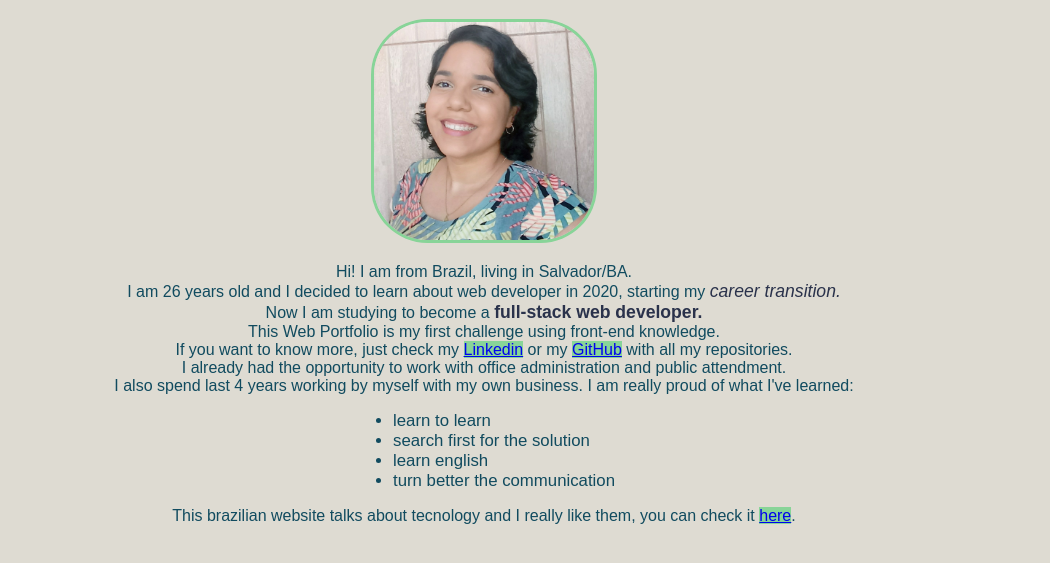
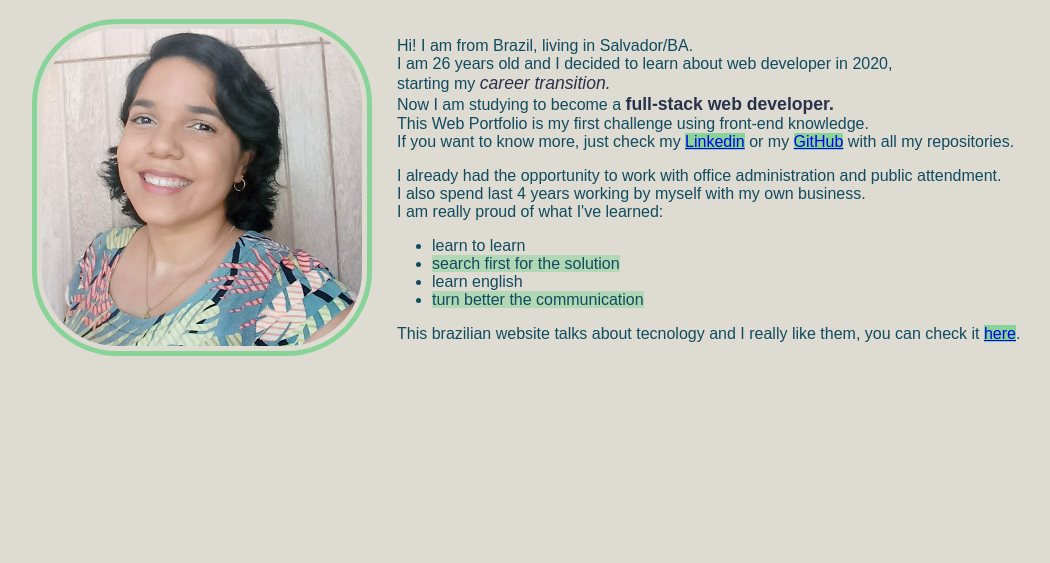
Before and after one commit to carolbezerra-dev/carolbezerra-dev.github.io, a plain HTML site: page index.html in a window 1280 px wide. Shown: the part 61-624 px from the top of the page, without its empty margins (156-1206 px from the left). Drawn offline with Linux system fonts and the light colour scheme.

Commit message:
Box Model

```diff
--- a/index.html
+++ b/index.html
@@ -4,59 +4,33 @@
     <meta charset="UTF-8">
     <meta name="viewport" content="width=device-width, initial-scale=1.0">
     <title>Carol Web Portfolio</title>
-    <style>
-        body {
-            background-color: #dedbd2;
-            text-align: center;
-            font-family: Arial, Helvetica, sans-serif;
-        }
-        h1 {
-            color: #2e2c2f;
-            text-decoration: underline #88d498;
-        }
-        p, ul {
-            color: #114b5f;
-        }
-        .enfase {
-            color: #2a324b;
-            font-size: 110%;
-        }
-        ul {
-            text-align: left;
-            font-size: 105%;
-            display: inline-block;
-            margin: 0 auto;
-        }
-        a[target="_blank"] {
-            background-color: #88d498;
-        }
-        img {
-            width: 220px;
-            border-radius: 25%;
-            border: #88d498 solid;
-        }
-    </style>
+    <link rel="stylesheet" href="style.css">
 </head>
 <body>
     <h1>Carol Bezerra</h1>
 
     <a href="20200815_141417-1.jpg"><img src="/20200815_141417-1.jpg" alt="foto de Carol"></a>
-
+    <div>
         <p>Hi! I am from Brazil, living in Salvador/BA.<br>
-    I am 26 years old and I decided to learn about web developer in 2020, starting my <em class="enfase">career transition.</em><br>
+        I am 26 years old and I decided to learn about web developer in 2020, <br>
+        starting my <em class="enfase">career transition.</em><br>
         Now I am studying to become a <strong class="enfase">full-stack web developer.</strong><br>
         This Web Portfolio is my first challenge using front-end knowledge. <br>
         If you want to know more, just check my <a href="https://www.linkedin.com/in/carolbezerra-dev/" alt="link do Linkedin" target="_blank">Linkedin</a> or my <a href="https://github.com/carolbezerra-dev/" alt="link do GitHub" target="_blank">GitHub</a> with all my repositories.<br>
-    I already had the opportunity to work with office administration and public attendment.<br>
-    I also spend last 4 years working by myself with my own business. I am really proud of what I've learned:
+        </p>
+
+        <p>I already had the opportunity to work with office administration and public attendment.<br>
+            I also spend last 4 years working by myself with my own business. <br>
+            I am really proud of what I've learned:
             <ul>
                 <li>learn to learn</li>
-            <li>search first for the solution</li>
+                <li><span class="impar">search first for the solution</span></li>
                 <li>learn english</li>
-            <li>turn better the communication</li>
+                <li><span class="impar">turn better the communication</span></li>
             </ul>
         </p>
 
         <p>This brazilian website talks about tecnology and I really like them, you can check it <a href="https://www.codigofonte.com.br/" target="_blank">here</a>.</p>
+    </div>
 </body>
 </html>
--- /dev/null
+++ b/style.css
@@ -0,0 +1,46 @@
+body {
+    background-color: #dedbd2;
+    font-family: Arial, Helvetica, sans-serif;
+
+}
+h1 {
+    color: #2e2c2f;
+    text-decoration: underline #88d498;
+    text-align: center;
+}
+
+p, ul {
+    color: #114b5f;
+    text-align: left;
+    margin-top: 10px;
+    margin-left: 40px;
+}
+
+.impar { /*alguns li*/
+    background-color: rgba(136, 212, 152, 0.5); /*é a mesma cor verde dos outros, só que coloquei em rgba ao invés de hexademal para poder colocar opacidade, assim a cor ficou mais suave*/
+}
+
+.enfase { /*é o que está em negrito e em itálico*/
+    color: #2a324b;
+    font-size: 110%;
+}
+
+
+a[target="_blank"] { /*links de sites*/
+    background-color: #88d498;
+}
+
+img {
+    width: 320px;
+    border-radius: 25%;
+    border: 5px solid #88d498;
+    float: left;
+    margin-left: 180px;
+    margin-right: 25px;
+    padding: 5px;
+}
+
+div { /*todo p e ul*/
+    margin-top: 40px;
+    margin-left: 500px;
+}
```
Lines whose indentation alone changed are shown as unchanged.
